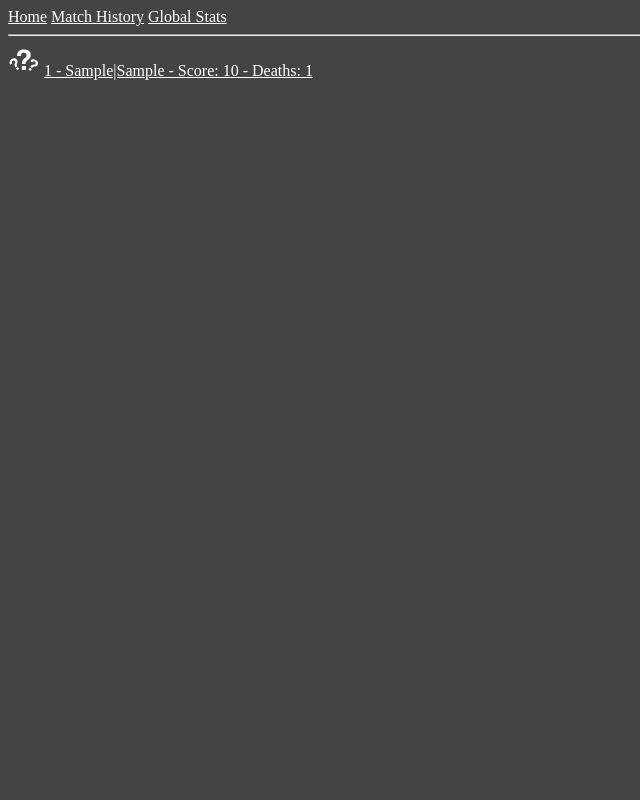
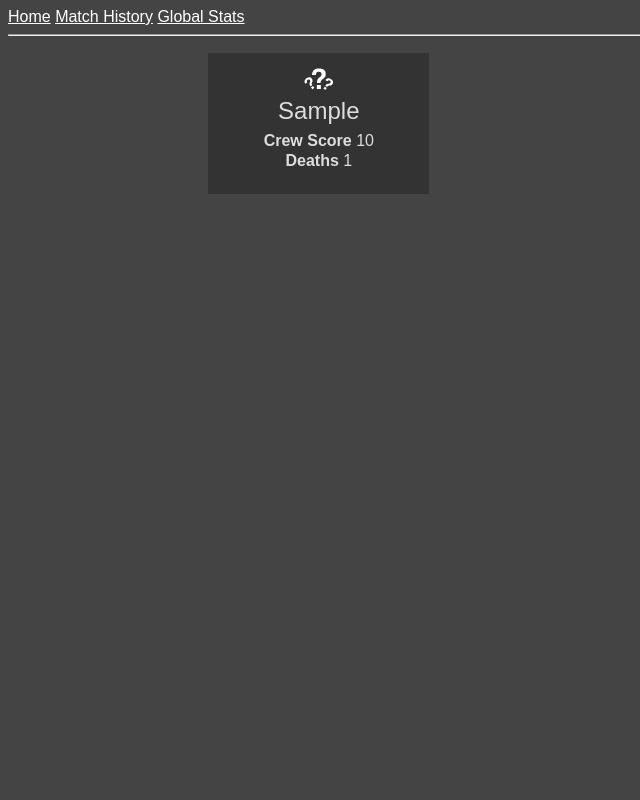
Before and after one commit to gbasood/vgstation-statistics-viewer, a Flask app: page /matchlist in a window 1280 px wide. Shown: the whole page, without its empty margins (0-640 px from the left). Run offline with Flask 2, Linux system fonts and the light colour scheme; tables that the repository leaves empty hold one stand-in row (values such as "Sample post").

Commit message:
Prettification start

```diff
--- a/app/static/css/style.css
+++ b/app/static/css/style.css
@@ -1,6 +1,7 @@
 body {
   background: #444;
   color: #DDD;
+  font-family: Arial;
 }
 
 a, a:hover, a:active {
@@ -26,3 +27,66 @@ h1, h2 {
     -webkit-margin-before: 0.25em;
     -webkit-margin-after: 0.25em;
 }
+
+#match-container {
+    display: block;
+    overflow: auto;
+    padding-left: 15%;
+    padding-right: 15%;
+    margin: 0 auto 0 auto;
+}
+
+@media (max-width: 900px) {
+    #match-container {
+        padding: inherit;
+    }
+}
+@media (max-width: 1200px) and (min-width: 900px) {
+    #match-container {
+        padding-left: 7.5% ;
+        padding-right: 7.5% ;
+    }
+}
+
+.match {
+    width: 25%;
+    height: 18%;
+    float:left;
+    margin: 1% 1.2% 1% 1.2%;
+    background: #333;
+    text-align: center;
+    cursor: pointer;
+}
+
+.match::before {
+    content: '';
+    display: block;
+    width: 100%;
+    height: 5px;
+    background: #333;
+    transition: background-color 0.25s ease;
+    margin-bottom: 5px;
+}
+
+.match p {
+    margin-top: 0.1em;
+    margin-bottom: 0.1em;
+}
+
+.match #match-title {
+    width: 100%;
+    font-size: 1.5em;
+    margin-bottom: 0.3em;
+    text-transform: capitalize;
+}
+
+.match img {
+    margin: 0 auto;
+    width: 32px;
+    height: 32px;
+    display: block;
+}
+
+.match:hover::before {
+    background: #FF0000;
+}
--- /dev/null
+++ b/app/static/js/main.js
@@ -0,0 +1,10 @@
+// Matches clickthrough
+window.onload = function() {
+    var matches = document.getElementsByClassName('match')
+    for(var i = 0; i < matches.length; i++) {
+        var match = matches[i];
+        match.onclick = function() {
+            window.location = '/match/' + match.dataset.matchid;
+        }
+    }
+}
--- a/app/templates/_base.html
+++ b/app/templates/_base.html
@@ -3,7 +3,7 @@
     {%- if title -%}
     <title>{{ title }} - /vg/station stats</title>
     {%- else -%}
-    <title>nerdstats</title>
+    <title>/vg/station stats</title>
     {%- endif -%}
     <link href='{{ url_for('static', filename='css/style.css') }}' rel='stylesheet'>
     <link rel='shortcut icon' href='{{ url_for('static', filename='favicon.png') }}'>
@@ -17,4 +17,5 @@
     <hr>
     {% block content %}{% endblock %}
   </body>
+  <script type='text/javascript' src = '{{url_for('static', filename='js/main.js')}}'></script>
 </html>
--- a/app/templates/matchlist.html
+++ b/app/templates/matchlist.html
@@ -1,13 +1,19 @@
 {% extends "_base.html" %}
 {% block content %}
-{% for match in matches %}
-    <img src='{{modethumb(match.modes_string)}}'/>
-    {% if match.mastermode == "secret" or "mixed" %}
-        <a href ="/match/{{match.id}}">{{match.id}} - {{match.mastermode}}|{{match.modes_string}} - Score: {{match.crewscore}} - Deaths: {{match.deaths.count()}}</a> <br />
-    {% else %}
-        <a href ="/match/{{match.id}}">{{match.id}} - {{match.mastermode}} - Score: {{match.crewscore}} - Deaths: {{match.deaths.count()}}</a> <br />
-    {% endif %}
-{% endfor %}
+<div id = 'match-container'>
+{%- for match in matches %}
+    <div name = 'match-{{match.id}} 'class = 'match' data-matchid = '{{match.id}}'>
+        <img src='{{modethumb(match.modes_string)}}'/>
+    {%- if match.mastermode == "mixed" or '|' in match.modes_string -%}
+        <p id ='match-title'>Mixed</p>
+    {%- else -%}
+        <p id = 'match-title'>{{match.modes_string}}</p>
+    {%- endif %}
+        <p><strong>Crew Score</strong> {{match.crewscore}}</p>
+        <p><strong>Deaths</strong> {{match.deaths.count()}}
+    </div>
+{%- endfor %}
+</div>
 {% if pagination.has_prev %}
 <a href = "/matchlist/{{pagination.prev_num}}">Previous page</a>
 {% endif %}
```
